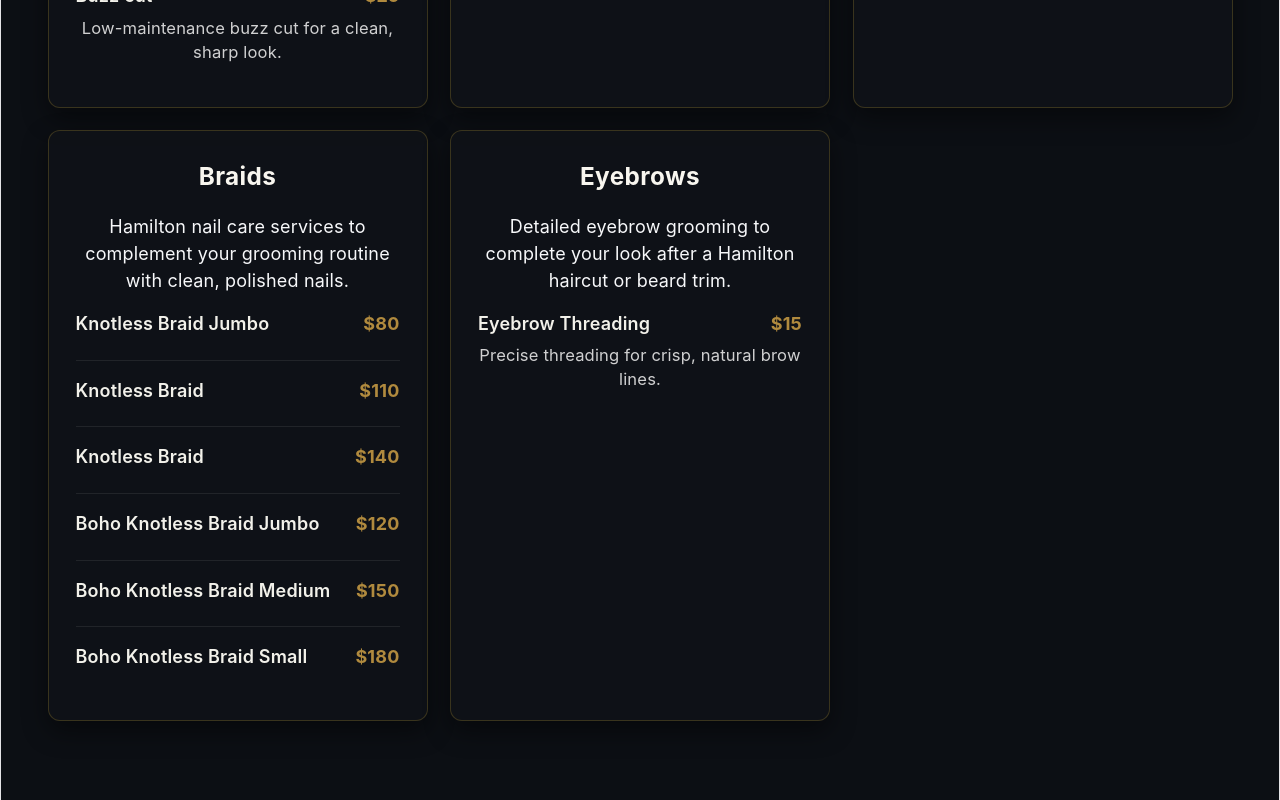
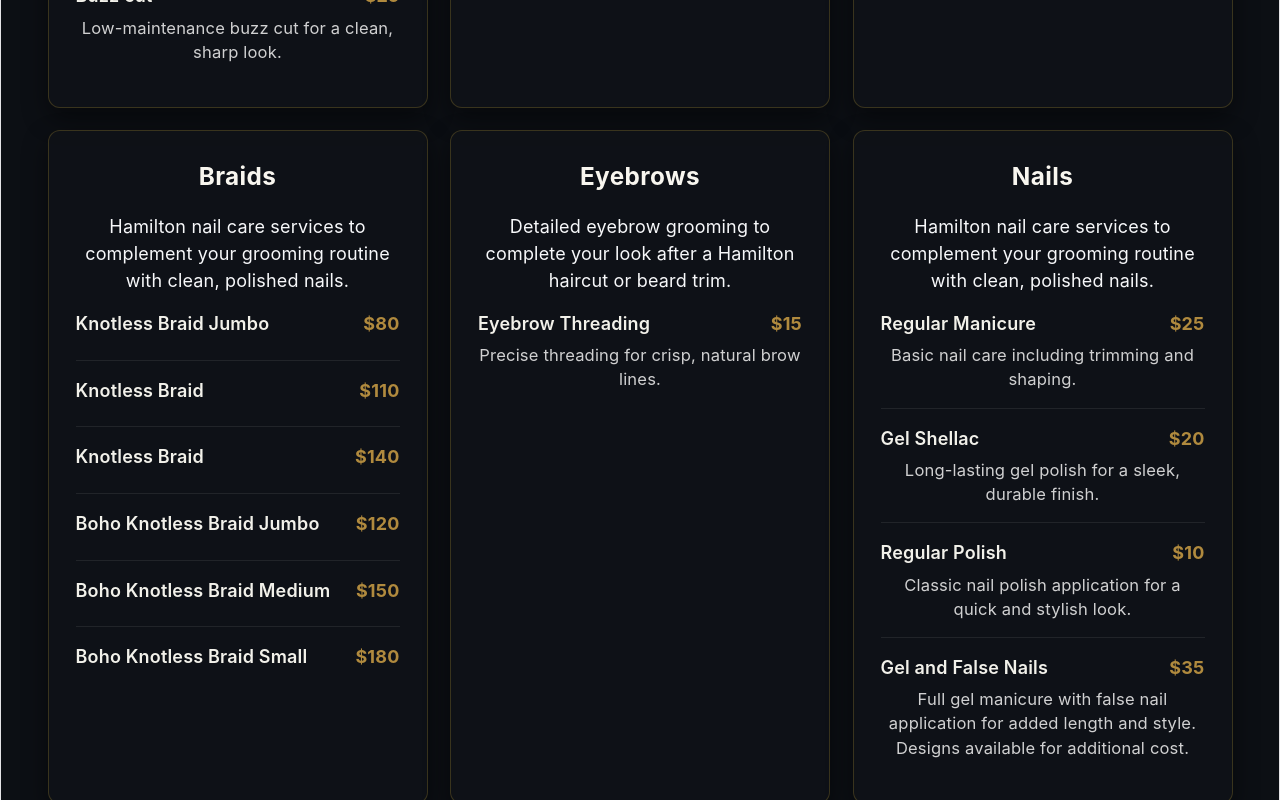
Before and after one commit to Alto0327/ibraBarbershop, a React (Vite) app: page / in a window 1280 px wide. Shown: the part 2400-3200 px from the top of the page. Built offline with nearby package versions, Linux system fonts and the light colour scheme.

Commit message:
Added Nails

```diff
--- a/src/components/Services.jsx
+++ b/src/components/Services.jsx
@@ -52,7 +52,17 @@ function Services() {
         { name: 'Eyebrow Threading', price: '$15', description: 'Precise threading for crisp, natural brow lines.' },
       ],
     },
-  ];
+         {
+      id: 'nails',
+      title: 'Nails',
+
+      description: 'Hamilton nail care services to complement your grooming routine with clean, polished nails.',
+      services: [
+        { name: 'Regular Manicure', price: '$25', description: 'Basic nail care including trimming and shaping.' },
+        { name: 'Gel Shellac', price: '$20', description: 'Long-lasting gel polish for a sleek, durable finish.' },
+        { name: 'Regular Polish', price: '$10', description: 'Classic nail polish application for a quick and stylish look.' },
+        { name: 'Gel and False Nails', price: '$35', description: 'Full gel manicure with false nail application for added length and style. Designs available for additional cost.' },
+  ],},]
 
   return (
     <section id="services" className="services" aria-labelledby="services-heading">
```
Also changed, not shown: src/components/BookNow.jsx (line endings or trailing spaces).
